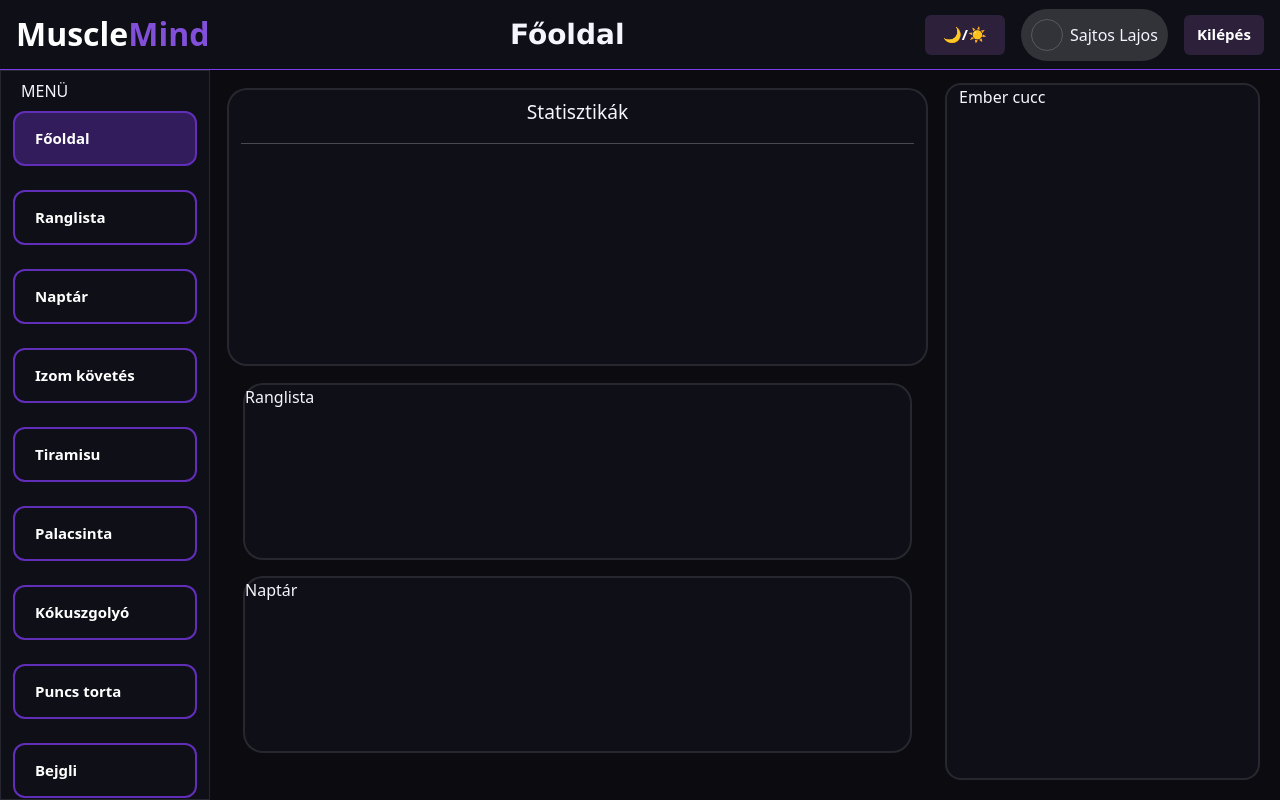
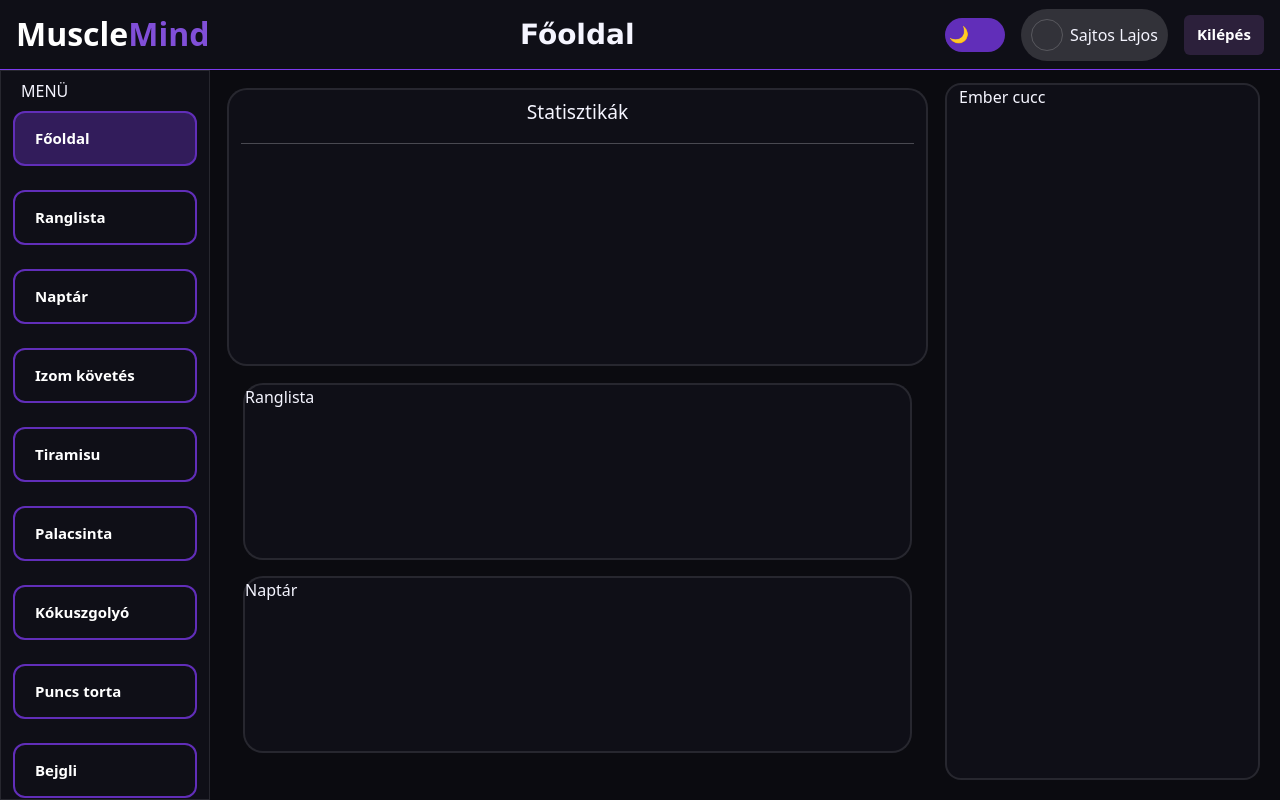
Before and after one commit to sz-ol1ver/MuscleMind, a plain HTML site: page MuscleMind/frontend/html/index.html in a window 1280 px wide. Drawn offline with Linux system fonts and the light colour scheme.

Commit message:
index.html,index.css (theme switch gomb feljavítás)

```diff
--- a/MuscleMind/frontend/css/index.css
+++ b/MuscleMind/frontend/css/index.css
@@ -40,6 +40,37 @@ html,body{
     font-weight: bold;
 }
 
+
+.switch {
+  appearance: none;
+  width: 60px;
+  height: 34px;
+  background: #612eb9;
+  border-radius: 34px;
+  position: relative;
+  cursor: pointer;
+  transition: background .3s;
+}
+
+.switch:before {
+  content: "🌙";
+  position: absolute;
+  width: 26px;
+  height: 26px;
+  top: 4px;
+  left: 4px;
+  border-radius: 50%;
+  transition: transform .3s;
+}
+
+.switch:checked {
+  background: white;
+}
+
+.switch:checked::before {
+  content: "☀️";
+  transform: translateX(26px);
+}
 
 #profile-bubble{
     display: flex;
--- a/MuscleMind/frontend/html/index.html
+++ b/MuscleMind/frontend/html/index.html
@@ -33,9 +33,13 @@
                     <p id="main-page-title" class="m-0 fw-bold fs-3">Főoldal</p>
 
 
+
                     <div class="d-flex align-items-center gap-3">
+
                         <!-- Téma váltás (Világos/Sötét) -->
-                        <input id="theme-switch" type="button" class="btn button-sample" value="🌙/☀️">
+                        <!-- <input id="theme-switch" type="button" class="btn button-sample" value="🌙/☀️"> -->
+
+                        <input type="checkbox"  class="switch">
 
                         <!-- Profil buborék -->
                         <div id="profile-bubble">
--- a/MuscleMind/frontend/javascript/index.js
+++ b/MuscleMind/frontend/javascript/index.js
@@ -0,0 +1,3 @@
+document.addEventListener('DOMContentLoaded', ()=>{
+
+})
```
